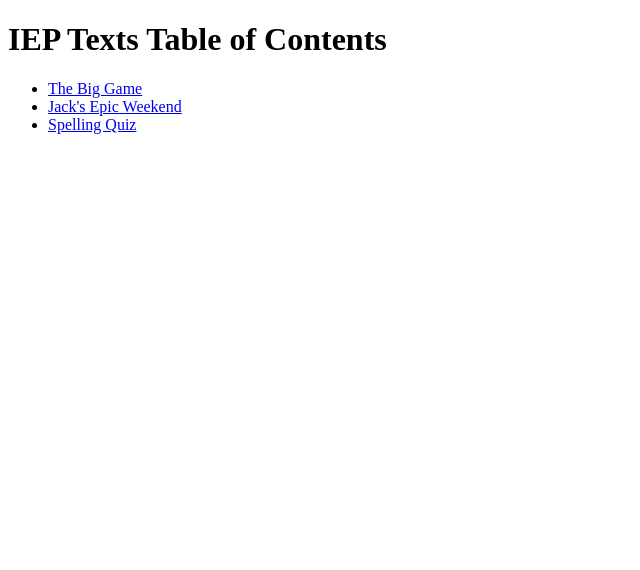
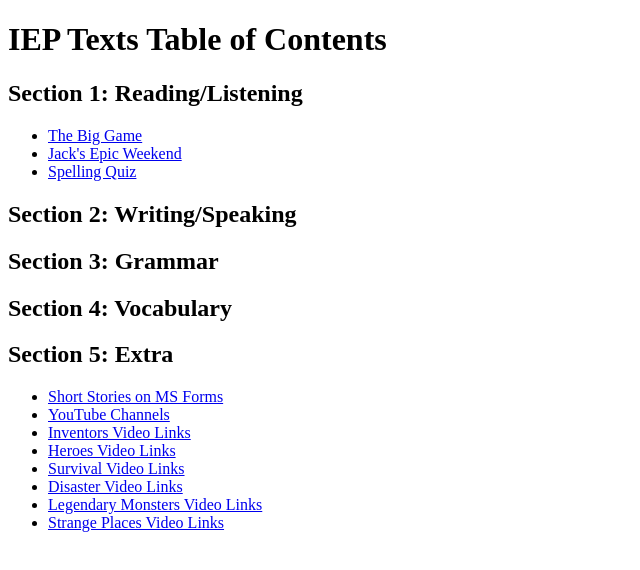
Before and after one commit to TeacherDavidCherry/IEP-Room-32, a plain HTML site: page index.html in a window 1280 px wide. Shown: the whole page, without its empty margins (0-640 px from the left). Drawn offline with Linux system fonts and the light colour scheme.

Commit message:
Update index.html

```diff
--- a/index.html
+++ b/index.html
@@ -6,14 +6,40 @@
 </head>
 <body>
   <h1>IEP Texts Table of Contents</h1>
+
+  <h2>Section 1: Reading/Listening</h2>
   <ul>
     <li><a href="Unit 4 Andrews 1.html">The Big Game</a></li>
     <li><a href="Unit 4 Andrews 2.html">Jack's Epic Weekend</a></li>
     <li><a href="Spelling Quiz.html">Spelling Quiz</a></li>
   </ul>
 
+  <h2>Section 2: Writing/Speaking</h2>
+  <ul>
+    <!-- Items for Writing/Speaking will be added later -->
+  </ul>
 
+  <h2>Section 3: Grammar</h2>
+  <ul>
+    <!-- Items for Grammar will be added later -->
+  </ul>
 
+  <h2>Section 4: Vocabulary</h2>
+  <ul>
+    <!-- Items for Vocabulary will be added later -->
+  </ul>
+
+  <h2>Section 5: Extra</h2>
+  <ul>
+    <li><a href="Short Stories on MS Forms.html">Short Stories on MS Forms</a></li>
+    <li><a href="YouTube Channels.html">YouTube Channels</a></li>
+    <li><a href="Inventors Video Links.html">Inventors Video Links</a></li>
+    <li><a href="Heroes Video Links.html">Heroes Video Links</a></li>
+    <li><a href="Survival Video Links.html">Survival Video Links</a></li>
+    <li><a href="Disaster Video Links.html">Disaster Video Links</a></li>
+    <li><a href="Legendary Monsters Video Links.html">Legendary Monsters Video Links</a></li>
+    <li><a href="Strange Places Video Links.html">Strange Places Video Links</a></li>
+  </ul>
 
 </body>
 </html>
```
